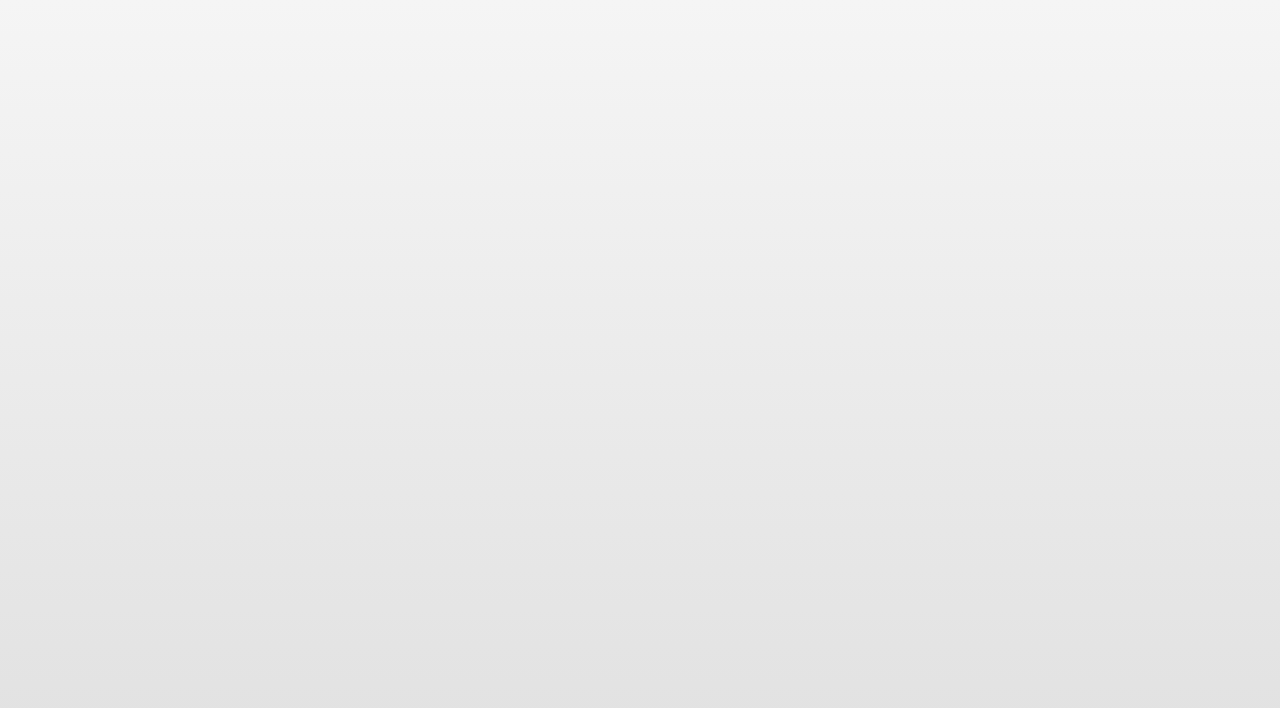
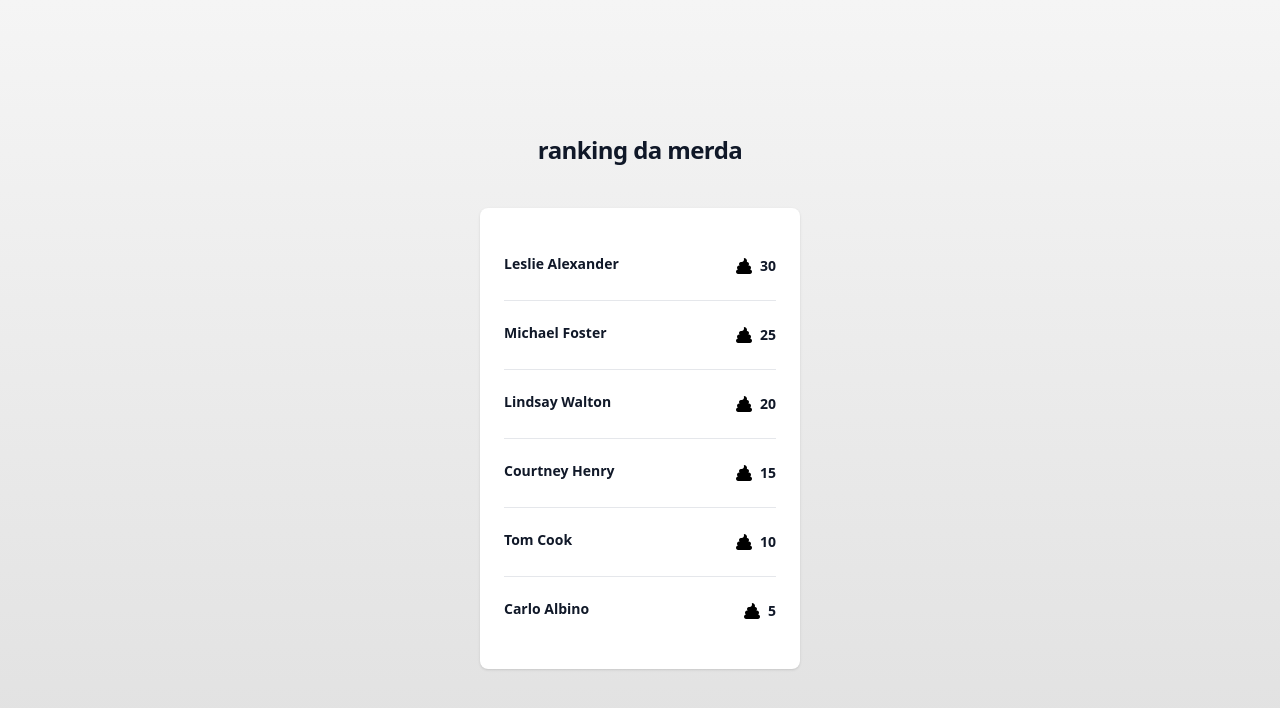
Before and after one commit to caiiohenryk/poop-ranking, a React (Vite) app in the folder front/poop-ranking/: page / in a window 1280 px wide. Before the commit this address had no page. Shown: the top 708 px of the page. Built offline with nearby package versions, Linux system fonts and the light colour scheme.

Commit message:
add tela de ranking

```diff
--- a/front/poop-ranking/index.html
+++ b/front/poop-ranking/index.html
@@ -4,6 +4,7 @@
     <meta charset="UTF-8" />
     <link rel="icon" type="image/svg+xml" href="/vite.svg" />
     <meta name="viewport" content="width=device-width, initial-scale=1.0" />
+    <link rel="stylesheet" href="https://cdnjs.cloudflare.com/ajax/libs/font-awesome/6.5.1/css/all.min.css">
     <link href="src/style.css" rel="stylesheet">
     <title>Vite + React</title>
   </head>
--- a/front/poop-ranking/src/App.jsx
+++ b/front/poop-ranking/src/App.jsx
@@ -1,11 +1,13 @@
 import Register from "./pages/Register"
 import Login from "./pages/Login"
+import Ranking from "./pages/Ranking"
 import { Routes, Route } from "react-router-dom"
 
 function App() {
   return (
     <main className="w-screen h-screen flex items-center justify-center bg-gradient-to-b from-[#f5f5f5] to-[#e0e0e0]">
       <Routes>
+        <Route path="/" element={<Ranking />} />
         <Route path="/login" element={<Login />} />
         <Route path="/register" element={<Register />} />
       </Routes>
--- /dev/null
+++ b/front/poop-ranking/src/components/RankCard.jsx
@@ -0,0 +1,20 @@
+import React from 'react'
+
+function RankCard(props) {
+    return (
+        <li className="flex justify-between gap-x-6 py-5">
+            <div className="flex min-w-0 gap-x-4">
+                <div className="min-w-0 flex-auto">
+                    <p className="text-sm/6 font-semibold text-gray-900">{props.name}</p>
+                    <p className="mt-1 truncate text-xs/5 text-gray-500">{props.email}</p>
+                </div>
+            </div>
+            <div className="shrink-0 flex items-center justify-center gap-2">
+                <i class="fa-solid fa-poop" />
+                <p className="text-sm/6 font-semibold text-gray-900"> {props.poops}</p>
+            </div>
+        </li>
+    )
+}
+
+export default RankCard
--- /dev/null
+++ b/front/poop-ranking/src/pages/Ranking.jsx
@@ -0,0 +1,52 @@
+import React from 'react'
+import RankCard from '../components/RankCard'
+
+function Ranking() {
+
+    const people = [
+        {
+            name: 'Leslie Alexander',
+            poops: 30,
+        },
+        {
+            name: 'Michael Foster',
+            poops: 25,
+        },
+        {
+            name: 'Lindsay Walton',
+            poops: 20,
+        },
+        {
+            name: 'Courtney Henry',
+            poops: 15,
+        },
+        {
+            name: 'Tom Cook',
+            poops: 10,
+        },
+        {
+            name: 'Carlo Albino',
+            poops: 5,
+        },
+    ]
+
+    return (
+        <div className='w-80'>
+            <h2 className="mb-10 text-center text-2xl/9 font-bold tracking-tight text-gray-900">
+                ranking da merda
+            </h2>
+
+            <ul role="list" className="bg-white rounded-lg shadow p-6 divide-y divide-gray-200">
+                {people.map((person) => (
+                    <RankCard
+                        key={person.id}
+                        name={person.name}
+                        poops={person.poops}
+                    />
+                ))}
+            </ul>
+        </div>
+    )
+}
+
+export default Ranking
```
